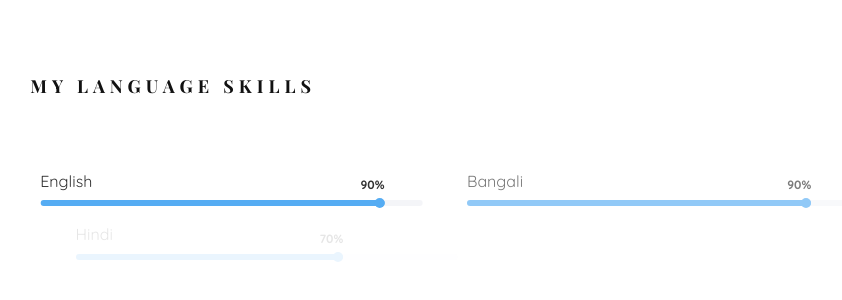
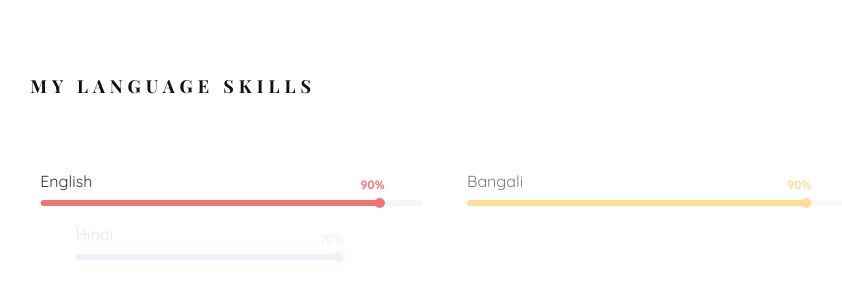
Before and after one commit to PSamadd/PSamadd.github.io, a plain HTML site: page index.html in a window 1280 px wide. Shown: the part 3562-3862 px from the top of the page, without its empty margins (362-1204 px from the left). Drawn offline with nearby package versions, Linux system fonts and the light colour scheme; files whose address does not match are found by name; a web font is replaced by a local one.

Commit message:
Update index.html
commit

```diff
--- a/index.html
+++ b/index.html
@@ -354,7 +354,7 @@ Copyright &copy;<script>document.write(new Date().getFullYear());</script> All r
 							<div class="progress-wrap">
 								<h3>English</h3>
 								<div class="progress">
-								 	<div class="progress-bar color-7" role="progressbar" aria-valuenow="90"
+								 	<div class="progress-bar color-2" role="progressbar" aria-valuenow="90"
 								  	aria-valuemin="0" aria-valuemax="100" style="width:90%">
 								    <span>90%</span>
 								  	</div>
@@ -365,7 +365,7 @@ Copyright &copy;<script>document.write(new Date().getFullYear());</script> All r
 							<div class="progress-wrap">
 								<h3>Bangali</h3>
 								<div class="progress">
-								 	<div class="progress-bar color-7" role="progressbar" aria-valuenow="90"
+								 	<div class="progress-bar color-3" role="progressbar" aria-valuenow="90"
 								  	aria-valuemin="0" aria-valuemax="100" style="width:90%">
 								    <span>90%</span>
 								  	</div>
@@ -376,7 +376,7 @@ Copyright &copy;<script>document.write(new Date().getFullYear());</script> All r
 							<div class="progress-wrap">
 								<h3>Hindi</h3>
 								<div class="progress">
-								 	<div class="progress-bar color-7" role="progressbar" aria-valuenow="70"
+								 	<div class="progress-bar color-4" role="progressbar" aria-valuenow="70"
 								  	aria-valuemin="0" aria-valuemax="100" style="width:70%">
 								    <span>70%</span>
 								  	</div>
```
